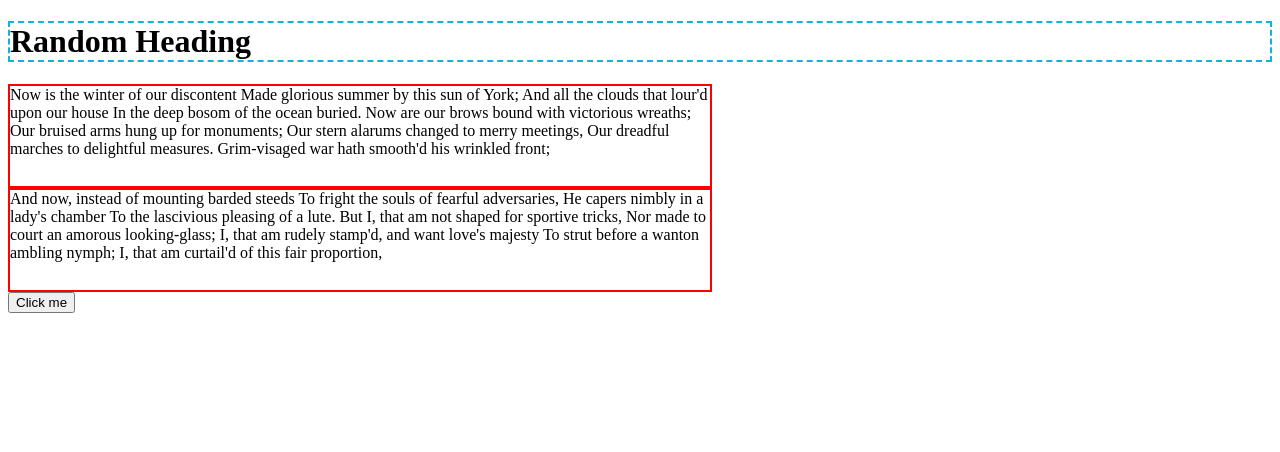
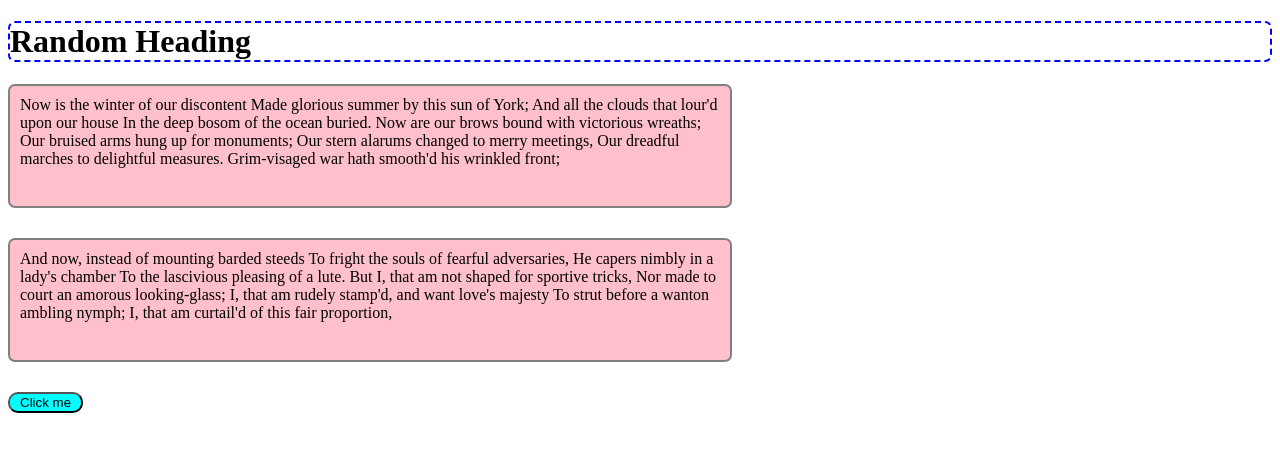
Before and after one commit to NAREN757/Web-Developement-Tech, a web app: file CSS/Practise2/index.html in a window 1280 px wide. Shown: the top 452 px of the page. Run offline with its HTML, style and script files only (its server is not run), Linux system fonts and the light colour scheme.

Commit message:
CSS code

```diff
--- a/CSS/Practise2/style.css
+++ b/CSS/Practise2/style.css
@@ -3,11 +3,21 @@ div {
     width: 700px;
     border-style: solid;
     border-width: 2px;
-    border-color: red;
+    border-color:grey;
+    border-radius: 7px;
+    background-color: pink;
+    padding: 10px;
+    margin-bottom: 30px;
 }
 
 h1 {
-     border-style:dashed;
-    border-width: 2px;
-    border-color: rgb(18, 178, 218);
+    border:2px dashed blue;
+    border-radius: 7px;
 }
+
+button {
+    background-color: aqua;
+    border-radius: 10px;
+    padding-left: 10px;
+    padding-right: 10px;
+}
```
